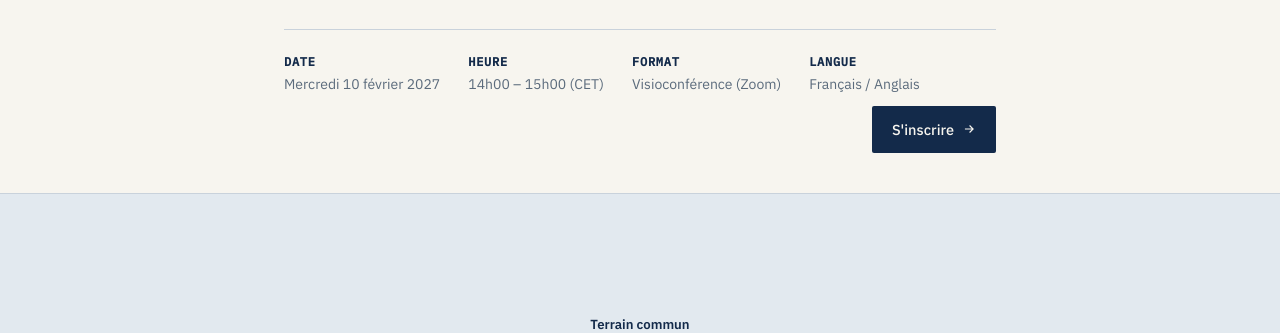
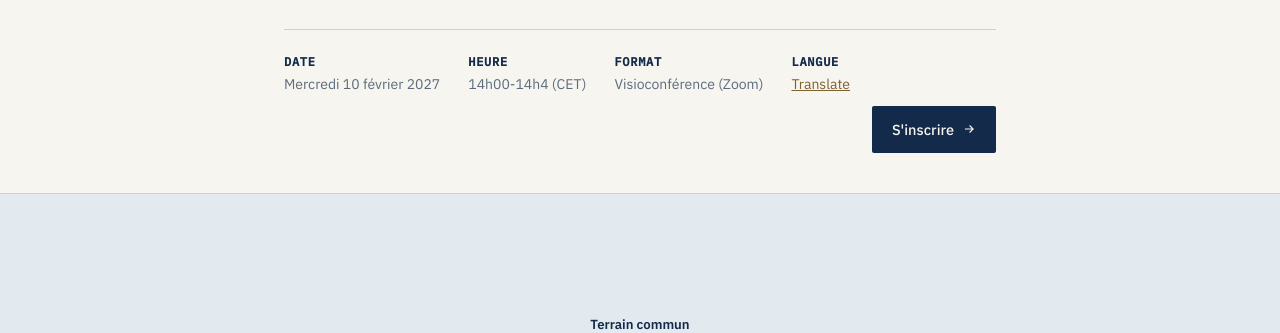
Before and after one commit to arobasix/arobasix, a plain HTML site: page atelier-geneva-ai-summit.html in a window 1280 px wide. Shown: the part 467-800 px from the top of the page. Drawn offline with Linux system fonts and the light colour scheme.

Commit message:
Mettre à jour l horaire et le lien de traduction de l atelier

```diff
--- a/atelier-geneva-ai-summit.html
+++ b/atelier-geneva-ai-summit.html
@@ -218,9 +218,9 @@
     <p class="subtitle">Un atelier en ligne qui met en discussion les deux priorités du Geneva AI Summit — plutôt que de les traiter comme deux thèmes juxtaposés.</p>
     <div class="meta-row">
       <div class="meta-item"><strong>Date</strong>Mercredi 10 février 2027</div>
-      <div class="meta-item"><strong>Heure</strong>14h00 – 15h00 (CET)</div>
+      <div class="meta-item"><strong>Heure</strong>14h00-14h4 (CET)</div>
       <div class="meta-item"><strong>Format</strong>Visioconférence (Zoom)</div>
-      <div class="meta-item"><strong>Langue</strong>Français / Anglais</div>
+      <div class="meta-item"><strong>Langue</strong><a href="https://translate.google.com/translate?sl=auto&amp;tl=fr&amp;op=websites&amp;u=https%3A%2F%2Farobasix.github.io%2Farobasix%2Fatelier-geneva-ai-summit.html" target="_blank" rel="noopener" aria-label="Traduire cette page avec Google Traduction">Translate</a></div>
       <a class="cta" href="inscription.html">S'inscrire
         <svg viewBox="0 0 24 24" fill="none" stroke="currentColor" stroke-width="2"><path d="M5 12h14M13 6l6 6-6 6"/></svg>
       </a>
```
